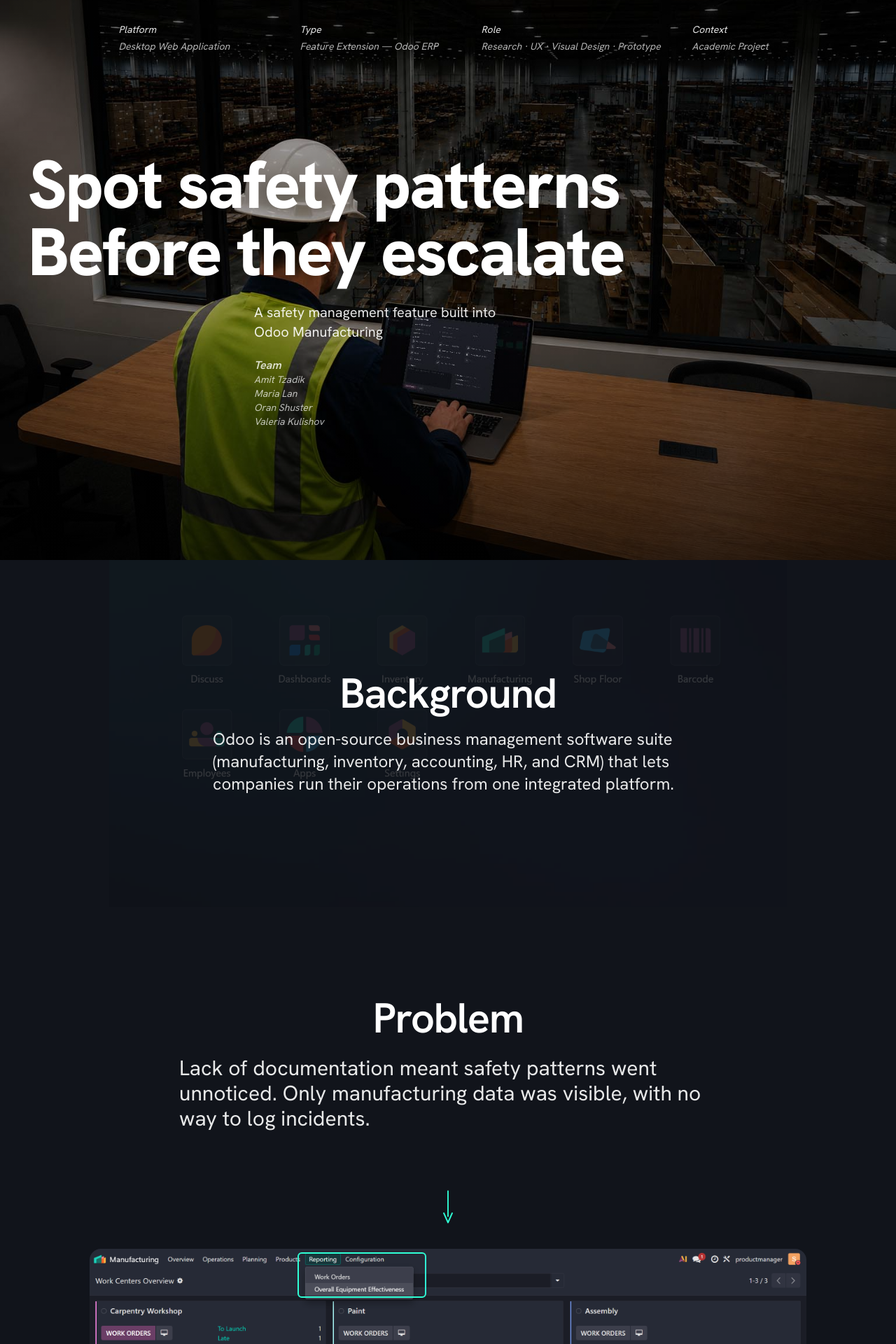
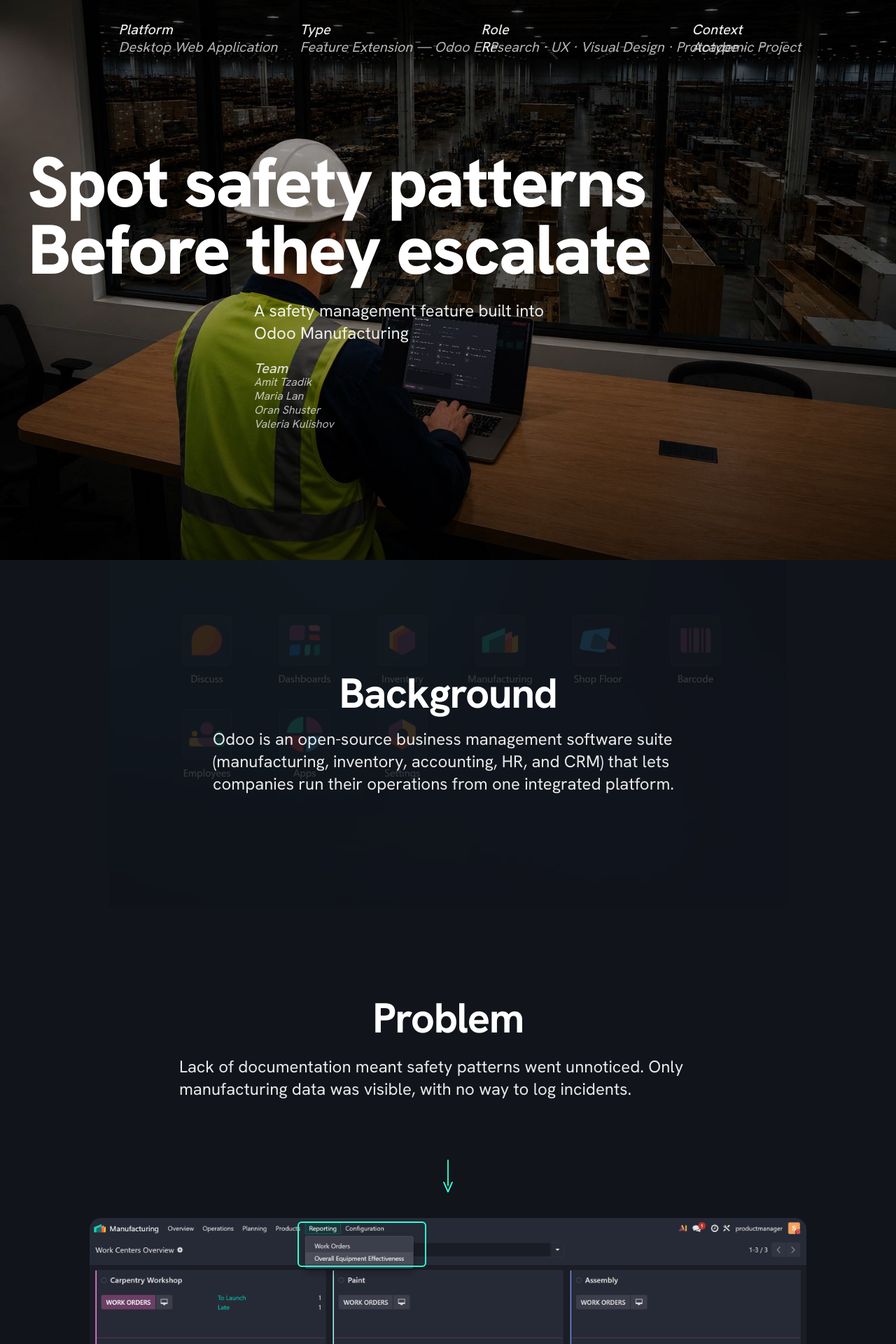
Before and after one commit to shadrinmaria-bot/Odoo-casestudy, a Next.js app: page / in a window 1280 px wide. Shown: the top 1920 px of the page at 70% size. Built offline with nearby package versions, Linux system fonts and the light colour scheme.

Commit message:
Match site typography to Figma styles

```diff
--- a/components/Background.tsx
+++ b/components/Background.tsx
@@ -19,7 +19,7 @@
       />
       <div className="relative mx-auto max-w-[768px] text-left">
         <Reveal>
-          <h2 className="text-center font-display text-4xl font-semibold leading-none tracking-[-1.5px] md:text-[60px] md:leading-[60px]">
+          <h2 className="text-center font-display text-4xl font-bold leading-none tracking-[-1.5px] md:text-[60px] md:leading-[60px]">
             {background.heading}
           </h2>
           <p className="mx-auto mt-5 max-w-[672px] text-lg font-normal leading-7 text-white/90 md:text-2xl md:leading-8">
--- a/components/BadgeIterations.tsx
+++ b/components/BadgeIterations.tsx
@@ -162,7 +162,7 @@
           <Reveal key={decision.title} className="border-t border-line py-12">
             <div className="grid items-center gap-10 md:grid-cols-[1fr_1fr] md:gap-14">
               <div>
-                <h3 className="font-display text-2xl font-bold leading-8 tracking-[-0.6px]">
+                <h3 className="font-display text-2xl font-semibold leading-8 tracking-[-0.6px]">
                   {decision.title}
                 </h3>
                 <p className="mt-3 max-w-md text-base leading-6 text-muted">{decision.body}</p>
--- a/components/FeatureSection.tsx
+++ b/components/FeatureSection.tsx
@@ -23,7 +23,7 @@
 
   const caption = (
     <Reveal direction={left ? "right" : "left"} delay={0.1}>
-      <p className="max-w-sm text-base leading-relaxed text-white/90 md:text-lg">
+      <p className="max-w-sm text-base leading-6 text-white/90">
         {data.caption}
       </p>
     </Reveal>
@@ -33,7 +33,7 @@
     <section id={data.id} className="bg-panel px-6 py-24 md:px-10 md:py-32">
       <div className="mx-auto max-w-content">
         <Reveal className="flex justify-center">
-          <h2 className="text-left font-display text-2xl font-semibold tracking-tight md:text-4xl">
+          <h2 className="text-left font-display text-2xl font-semibold leading-9 tracking-[-0.75px] md:text-[32px]">
             {data.heading}
           </h2>
         </Reveal>
--- a/components/FormDecisions.tsx
+++ b/components/FormDecisions.tsx
@@ -67,7 +67,7 @@
           <ul className="space-y-8">
             {formDecisions.annotations.map((annotation) => (
               <li key={annotation.title}>
-                <h3 className="font-display text-xl font-bold leading-7 tracking-[-0.5px]">
+                <h3 className="font-display text-2xl font-semibold leading-8 tracking-[-0.6px]">
                   <span className="mr-3 text-accent">—</span>
                   {annotation.title}
                 </h3>
--- a/components/FutureImprovements.tsx
+++ b/components/FutureImprovements.tsx
@@ -7,7 +7,7 @@
     <Section id="future-improvements" className="bg-panel pb-0 pt-14">
       <Reveal className="flex flex-col items-center">
         <div className="w-full max-w-[575px] text-left">
-          <h2 className="text-center font-display text-3xl font-bold leading-[48px] tracking-[-1.2px] md:text-[48px]">
+          <h2 className="text-center font-display text-4xl font-bold leading-none tracking-[-1.5px] md:text-[60px] md:leading-[60px]">
             {futureImprovements.heading}
           </h2>
           <p className="mt-4 max-w-[544px] text-base leading-6 text-muted">
--- a/components/Hero.tsx
+++ b/components/Hero.tsx
@@ -55,10 +55,10 @@
       >
         {hero.projectMeta.map((item) => (
           <div key={item.label}>
-            <p className="font-display text-sm italic leading-5 text-white/90">
+            <p className="font-display text-[20px] font-medium italic leading-5 text-white/90">
               {item.label}
             </p>
-            <p className="mt-1 text-sm italic leading-5 text-white/70 md:whitespace-nowrap">
+            <p className="mt-1 text-[20px] italic leading-[22px] text-white/70 md:whitespace-nowrap">
               {item.value}
             </p>
           </div>
@@ -69,7 +69,7 @@
       <div className="relative z-10 mx-auto flex w-full max-w-content flex-1 flex-col justify-center px-6 py-16 md:px-10">
         <motion.h1
           {...fade(0.1)}
-          className="w-full max-w-[875px] text-left font-display text-5xl font-extrabold leading-[0.98] tracking-tight text-white sm:text-7xl md:text-[96px] md:leading-[96px] md:tracking-[-2.4px]"
+          className="w-full max-w-[893px] text-left font-display text-5xl font-extrabold leading-[0.98] tracking-tight text-white sm:text-7xl md:text-[100px] md:leading-[96px] md:tracking-[-2.4px]"
         >
           {hero.headlineLine1}
           <br />
@@ -80,18 +80,18 @@
           {...fade(0.25)}
           className="mt-6 w-full md:max-w-[864px] md:pl-[323px]"
         >
-          <div className="md:w-[534px] md:max-w-xl">
-            <p className="text-lg font-normal text-white/90 md:text-xl md:leading-7">
+          <div className="md:w-[535px] md:max-w-xl">
+            <p className="text-lg font-normal text-white/90 md:text-[24px] md:leading-8">
               {hero.kicker}
             </p>
             <div className="mt-6">
-              <p className="font-display text-sm italic text-white/80 md:text-base md:font-semibold md:leading-5">
+              <p className="font-display text-sm italic text-white/80 md:text-[20px] md:font-medium md:leading-5">
                 {hero.team.label}
               </p>
               {hero.team.members.map((member) => (
                 <p
                   key={member}
-                  className="text-sm italic leading-5 text-white/70"
+                  className="text-sm italic leading-5 text-white/70 md:text-[16px]"
                 >
                   {member}
                 </p>
--- a/components/Problem.tsx
+++ b/components/Problem.tsx
@@ -9,10 +9,10 @@
     <Section id="problem" className="bg-panel py-24 md:py-32">
       <Reveal>
         <div className="mx-auto max-w-[768px] text-left">
-          <h2 className="text-center font-display text-4xl font-semibold leading-none tracking-[-1.5px] md:text-[60px] md:leading-[60px]">
+          <h2 className="text-center font-display text-4xl font-bold leading-none tracking-[-1.5px] md:text-[60px] md:leading-[60px]">
             {problem.heading}
           </h2>
-          <p className="mt-6 text-xl font-normal leading-8 text-white/90 md:text-[30px] md:leading-9">
+          <p className="mt-6 text-xl font-normal leading-8 text-white/90 md:text-[24px] md:leading-8">
             {problem.caption}
           </p>
         </div>
--- a/components/SectionHeading.tsx
+++ b/components/SectionHeading.tsx
@@ -16,11 +16,11 @@
           {kicker}
         </p>
       ) : null}
-      <h2 className="font-display text-2xl font-bold tracking-tight md:text-4xl">
+      <h2 className="font-display text-3xl font-bold leading-[48px] tracking-[-1.2px] md:text-[48px]">
         {title}
       </h2>
       {intro ? (
-        <p className="mt-4 max-w-2xl text-base leading-relaxed text-muted md:text-lg">
+        <p className="mt-4 max-w-[672px] text-base leading-6 text-muted">
           {intro}
         </p>
       ) : null}
--- a/components/Solution.tsx
+++ b/components/Solution.tsx
@@ -8,10 +8,10 @@
     <Section id="solution" className="bg-panel py-24 md:py-28">
       <Reveal>
         <div className="mx-auto max-w-3xl text-left">
-          <p className="mb-6 text-center text-lg font-bold uppercase leading-4 tracking-[2.4px] text-accent md:text-2xl">
+          <p className="mb-6 text-center font-display text-4xl font-bold leading-none tracking-[-1.5px] text-white md:text-[60px] md:leading-[60px]">
             {solution.heading}
           </p>
-          <p className="font-display text-2xl font-semibold leading-9 tracking-[-0.9px] md:text-[30px] md:leading-10">
+          <p className="font-display text-2xl font-normal leading-8 tracking-normal md:text-[24px] md:leading-8">
             {solution.body}
           </p>
         </div>
--- a/lib/content.ts
+++ b/lib/content.ts
@@ -123,7 +123,7 @@
     ],
   },
   success: {
-    title: "What success looks like for them",
+    title: "What success looks like for him",
     // (verbatim)
     body: "All tasks are completed on time, with no delays, safety issues, or unnecessary injuries.",
   },
```
Also changed, not shown: components/Persona.tsx (+7 -7 lines).
